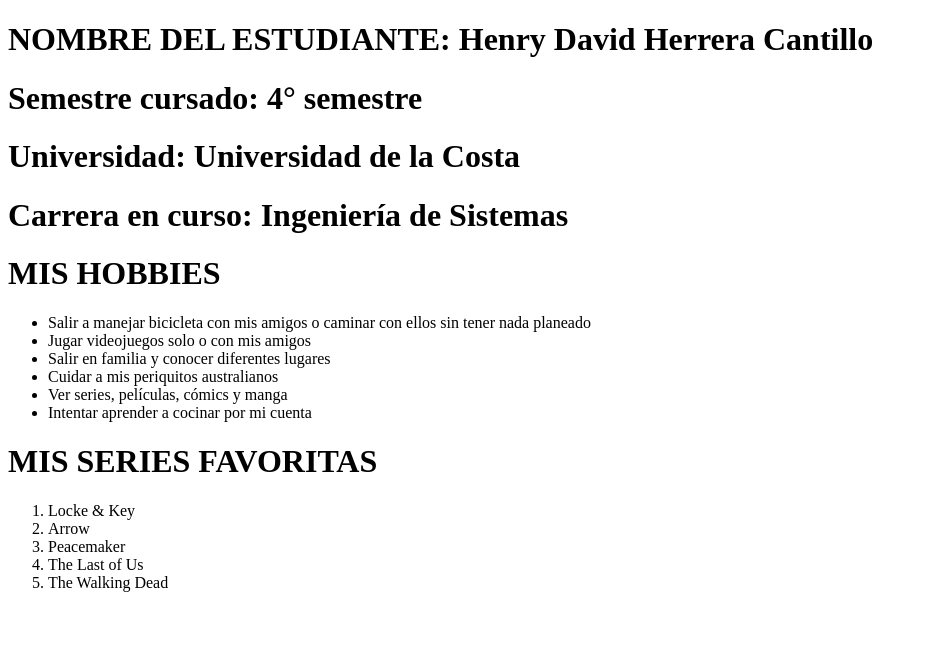
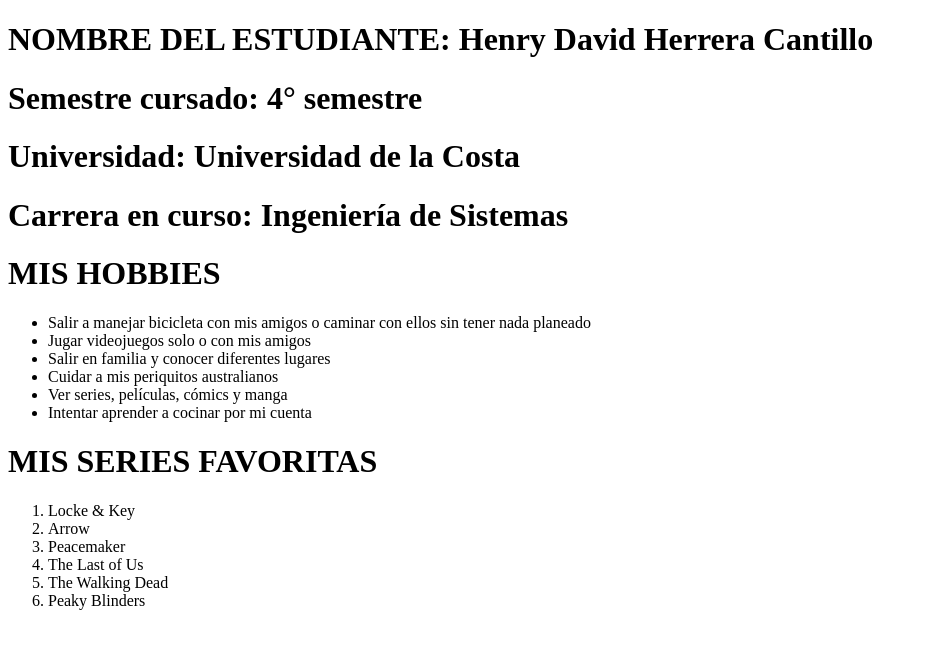
Before and after one commit to Henryck22/Taller-Git-github-y-netlify, a plain HTML site: page index.html in a window 1280 px wide. Shown: the whole page, without its empty margins (0-927 px from the left). Drawn offline with Linux system fonts and the light colour scheme.

Commit message:
se agrega la sexta serie

```diff
--- a/index.html
+++ b/index.html
@@ -26,6 +26,7 @@
         <li>Peacemaker</li>
         <li>The Last of Us</li>
         <li>The Walking Dead</li>
+        <li>Peaky Blinders</li>
     </ol>
 </body>
 </html>
```
